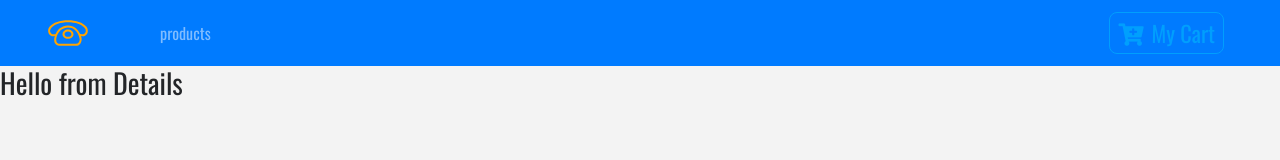
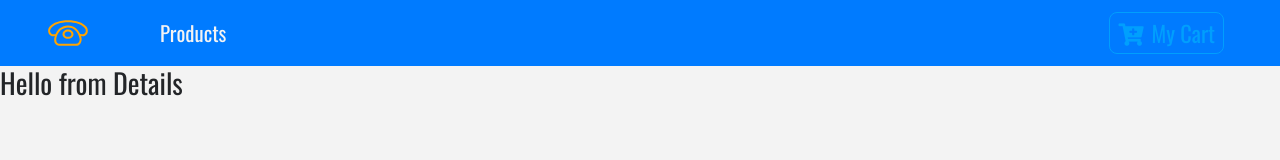
Before and after one commit to Waleed-Iqbal/ecomm-site, a React (Create React App) app: page /details in a window 1280 px wide. Shown: the top 160 px of the page. Built offline with nearby package versions, Linux system fonts and the light colour scheme.

Commit message:
navbar wrapper styled component added

```diff
--- a/src/components/NavBar.js
+++ b/src/components/NavBar.js
@@ -2,11 +2,12 @@ import React, { Component } from "react";
 import { Link } from "react-router-dom";
 import logo from "../logo.svg";
 import { ButtonContainer } from "./Button";
+import styled from 'styled-components';
 
 export default class NavBar extends Component {
   render() {
     return (
-      <nav className="navbar navbar-expand-sm bg-primary navbar-dark px-sm-5">
+      <NavWrapper className="navbar navbar-expand-sm bg-primary navbar-dark px-sm-5">
         <Link to="/">
           {/*
             https://www.iconfinder.com/icons/1243689/call_phone_icon
@@ -29,7 +30,16 @@ export default class NavBar extends Component {
             My Cart
           </ButtonContainer>
         </Link>
-      </nav>
+      </NavWrapper>
     );
   }
 }
+
+const NavWrapper = styled.nav`
+  background: var(--mainBlue);
+  .nav-link {
+    color: var(--mainWhite) !important;
+    font-size: 1.3rem;
+    text-transform: capitalize;
+  }
+`;
```
